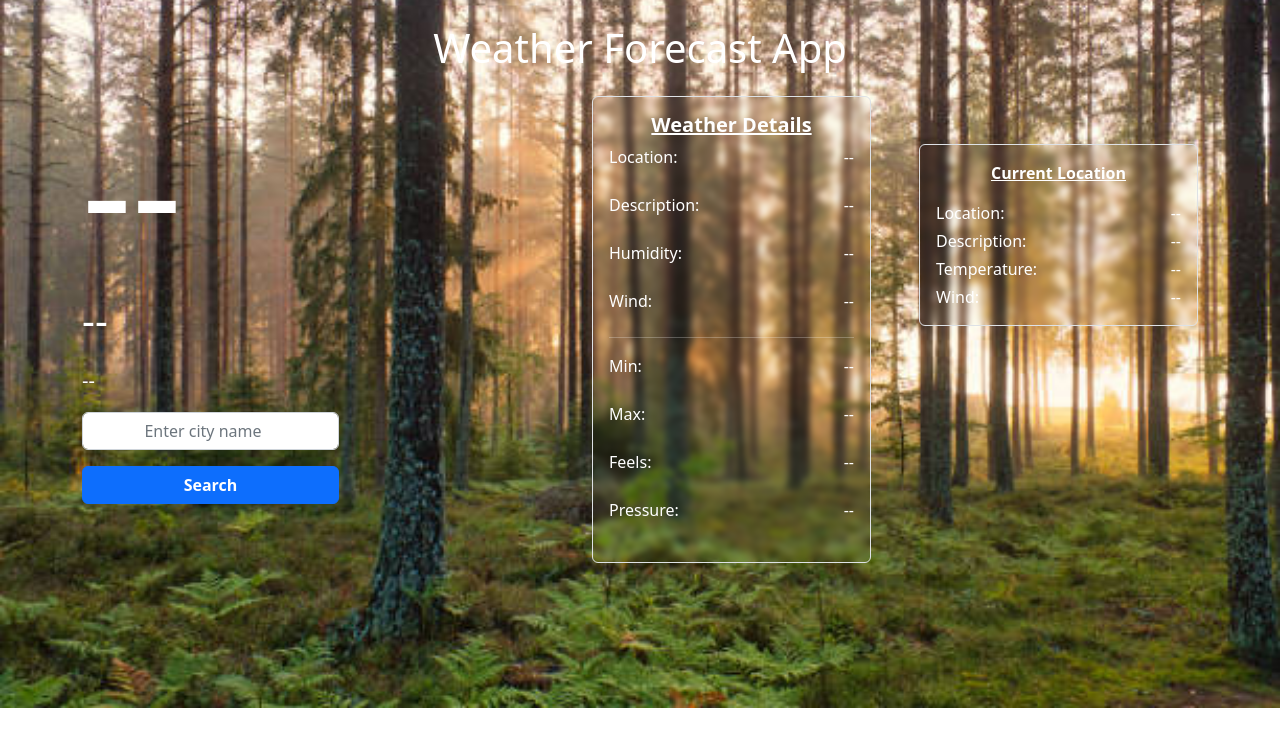
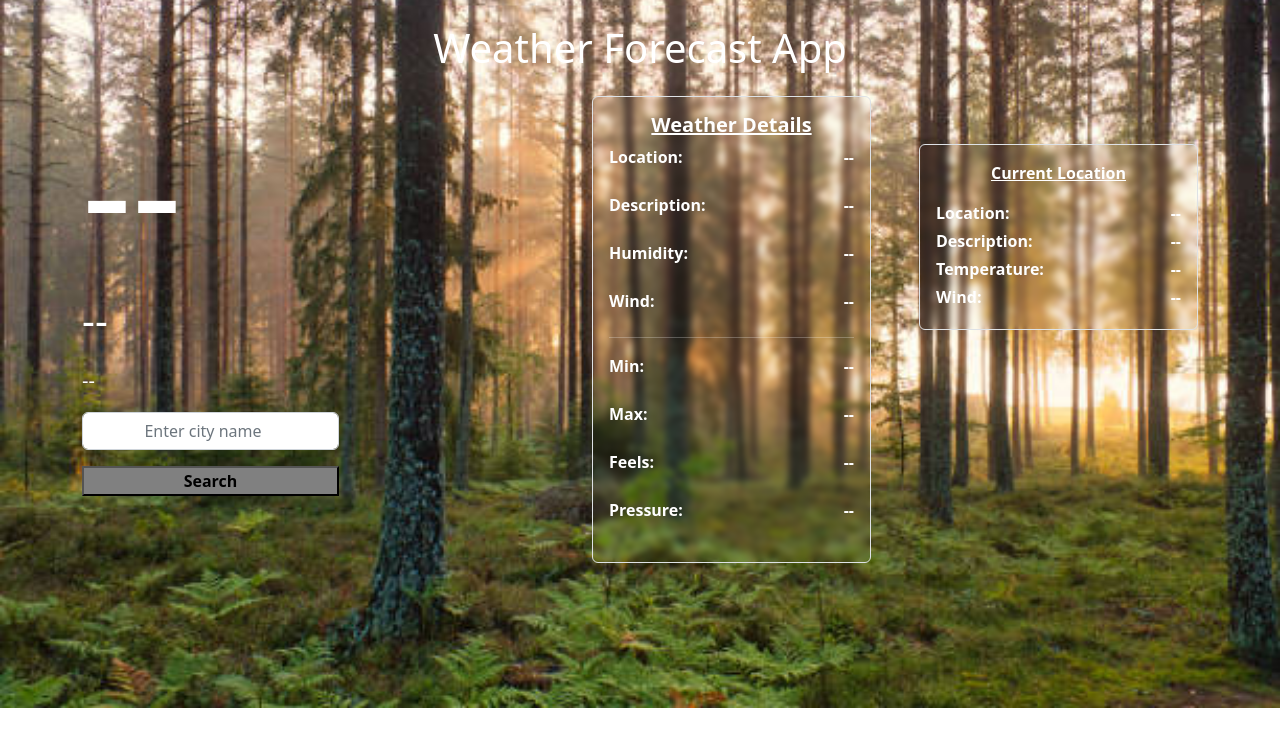
Before and after one commit to Abdullahadeoba/weather, a plain HTML site: page index.html in a window 1280 px wide. Drawn offline with nearby package versions, Linux system fonts and the light colour scheme.

Commit message:
update added

```diff
--- a/index.html
+++ b/index.html
@@ -16,7 +16,7 @@
             <p id="myCity" class="text-white fs-1 city">--</p>
             <p id="description2" class="text-white fs-5">--</p>
             <input type="search" id="searchInput" placeholder="Enter city name" class="input form-control">
-            <button class="btn btn-primary col-12 fw-bolder my-3" onclick="fetchMe()">Search</button>
+            <button class="btn-sm col-12 fw-bolder my-3" onclick="fetchMe()">Search</button>
             <!-- <div>
                 <img src="" alt="">
             </div> -->
@@ -25,25 +25,25 @@
         <div class="text-white border col-lg-3  rounded p-3 details">
             <h5 class="fs-5 text-center fw-bolder text-decoration-underline">Weather Details</h5>
             <div>
-                <div class="mb-4"><span>Location:</span><span id="city" class="float-end city">--</span></div>
-                <div class="mb-4"><span>Description:</span><span id="description" class="float-end">--</span></div>
-                <div class="mb-4"><span>Humidity:</span><span id="humidity" class="float-end">--</span></div>
-                <div class="mb-4"><span>Wind:</span><span id="wind" class="float-end">--</span></div>
+                <div class="mb-4 fw-bolder"><span>Location:</span><span id="city" class="float-end city">--</span></div>
+                <div class="mb-4 fw-bolder"><span>Description:</span><span id="description" class="float-end">--</span></div>
+                <div class="mb-4 fw-bolder"><span>Humidity:</span><span id="humidity" class="float-end">--</span></div>
+                <div class="mb-4 fw-bolder"><span>Wind:</span><span id="wind" class="float-end">--</span></div>
                 <hr>
-                <div class="mb-4"><span>Min:</span><span id="minTemp" class="float-end">--</span></div>
-                <div class="mb-4"><span>Max:</span><span id="maxTemp" class="float-end">--</span></div>
-                <div class="mb-4"><span>Feels:</span><span id="feels" class="float-end">--</span></div>
-                <div class="mb-4"><span>Pressure:</span><span id="pressure" class="float-end">--</span></div>
+                <div class="mb-4 fw-bolder"><span>Min:</span><span id="minTemp" class="float-end">--</span></div>
+                <div class="mb-4 fw-bolder"><span>Max:</span><span id="maxTemp" class="float-end">--</span></div>
+                <div class="mb-4 fw-bolder"><span>Feels:</span><span id="feels" class="float-end">--</span></div>
+                <div class="mb-4 fw-bolder"><span>Pressure:</span><span id="pressure" class="float-end">--</span></div>
             </div>
         </div>
         <div class="col-lg-3  d-lg-block">
             <!-- <h5 class="fs-5">Weather Details</h5> -->
             <div class="text-white border details  rounded p-3 mb-1 mt-5">
                 <p class="text-center fw-bolder text-decoration-underline">Current Location</p>
-                <div class="mb-1"><span>Location:</span><span id="currentCityName" class="float-end city">--</span></div>
-                <div class="mb-1"><span>Description:</span><span id="currentCityDescription" class="float-end">--</span></div>
-                <div class="mb-1"><span>Temperature:</span><span id="currentCityTemperature" class="float-end">--</span></div>
-                <div class=""><span>Wind:</span><span id="currentCityWind" class="float-end">--</span></div>
+                <div class="mb-1 fw-bolder"><span>Location:</span><span id="currentCityName" class="float-end city">--</span></div>
+                <div class="mb-1 fw-bolder"><span>Description:</span><span id="currentCityDescription" class="float-end">--</span></div>
+                <div class="mb-1 fw-bolder"><span>Temperature:</span><span id="currentCityTemperature" class="float-end">--</span></div>
+                <div class="mb-1 fw-bolder"><span>Wind:</span><span id="currentCityWind" class="float-end">--</span></div>
             </div>
 
     <p class="text-white waterMark text-center mt-sm-5">Designed by Abdullah Adeoba (Anaye)</p>
--- a/style.css
+++ b/style.css
@@ -19,11 +19,15 @@ body {
   .city {
   text-transform: capitalize;
   }
+  button{
+    background: gray;
+  }
   button:hover{
-    transition: 5.5s;
-    /* width: 50%; */
-    background-color: red ;
+    transition: 2.5s;
     font-size: 20px;
+    height: 10%;
+    background:linear-gradient(45deg, #3f2ec3, #2fce23);
+    border-radius: 30px;
   }
   /* .input {
     height: 40px;
```
